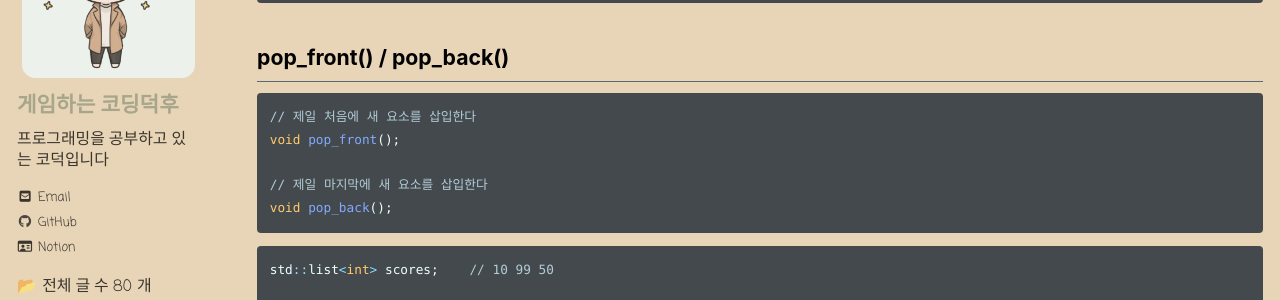
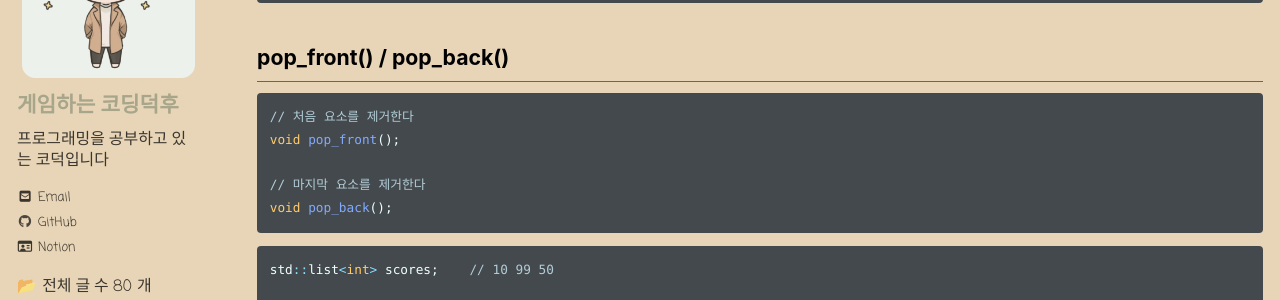
Before and after one commit to reoul/reoul.github.io, a Jekyll site: the page built from _posts/cpp/2022-05-26-cpp-32.md, in a window 1280 px wide and 900 px high, scrolled down 1596 px. Shown: the part 151-451 px from the top of the window. Built offline with Jekyll 4.4.1, drawn with Linux system fonts in a browser that asks for light colours; cached includes are drawn as plain includes; nearby versions of some CDN libraries; some web fonts are replaced; comment, search, counter and statistics services are not loaded.

Commit message:
Modify C++ STL List

````diff
--- a/_posts/cpp/2022-05-26-cpp-32.md
+++ b/_posts/cpp/2022-05-26-cpp-32.md
@@ -68,10 +68,10 @@ lastmod: 2022-06-06T10:27:00+09:00
   ## pop_front() / pop_back()
 
   ```cpp
-  // 제일 처음에 새 요소를 삽입한다
+  // 처음 요소를 제거한다
   void pop_front();
 
-  // 제일 마지막에 새 요소를 삽입한다
+  // 마지막 요소를 제거한다
   void pop_back();
   ```
 
````
